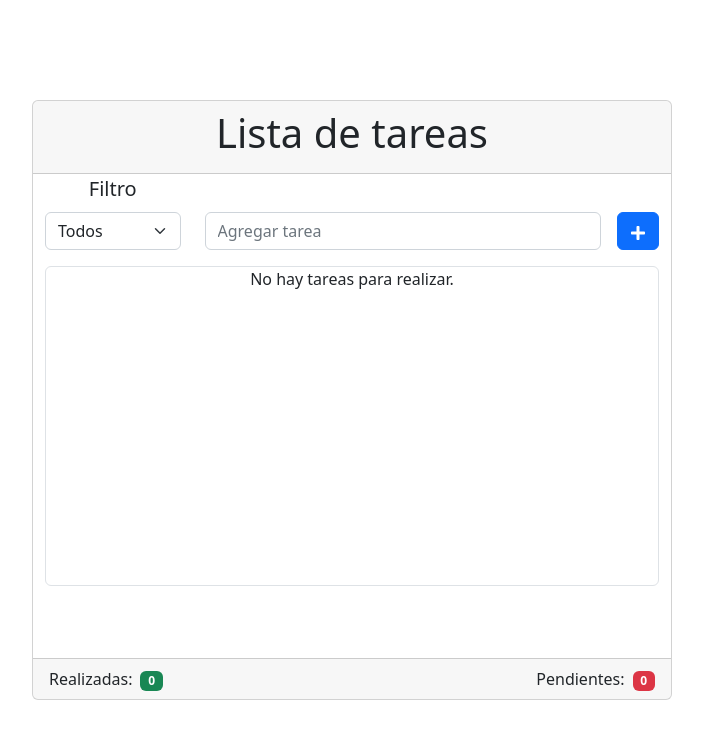
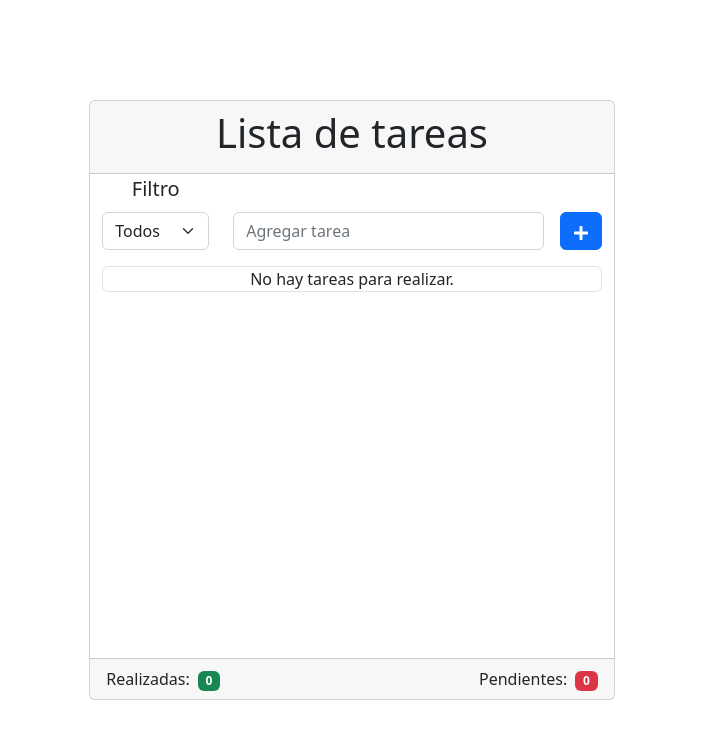
Before and after one commit to josesant/ListaTareas, a React (Create React App) app: page / in a window 1280 px wide. Shown: the top 738 px of the page, without its empty margins (288-991 px from the left). Built offline with nearby package versions, Linux system fonts and the light colour scheme.

Commit message:
ajuste ancho app

```diff
--- a/src/App.js
+++ b/src/App.js
@@ -5,8 +5,8 @@ import ToDoApp from './components/ToDoApp/ToDoApp';
 const App = () => {
     return (
         <div className="container-fluid p-0">
-            <div className="d-flex vh-100 vw-100 justify-content-center " >
-                <div className="col-10 col-md-8 col-lg-6 d-flex align-items-center" >
+            <div className=" d-flex vh-100 vw-100 justify-content-center " >
+                <div className="col-12 col-md-8 col-lg-5 d-flex align-items-center p-1" >
                     <ToDoApp />
                 </div>
             </div>
--- a/src/components/ToDoApp/ListToDo.js
+++ b/src/components/ToDoApp/ListToDo.js
@@ -10,7 +10,7 @@ const ListToDo = ({ todos, filter, deleteTodo, editTodo, updateTodo, cancelEdit,
     }
 
     return (
-        <ul className="list-group border mt-3" style={{ height: "320px", overflow: "auto" }}>
+        <ul className="list-group border mt-3" style={{ maxHeight:'350px' , overflow: "auto" }}>
             {filteredTodos.length === 0 ? (
                 <span className="text-center">No hay tareas para realizar.</span>
             ) : (
```
